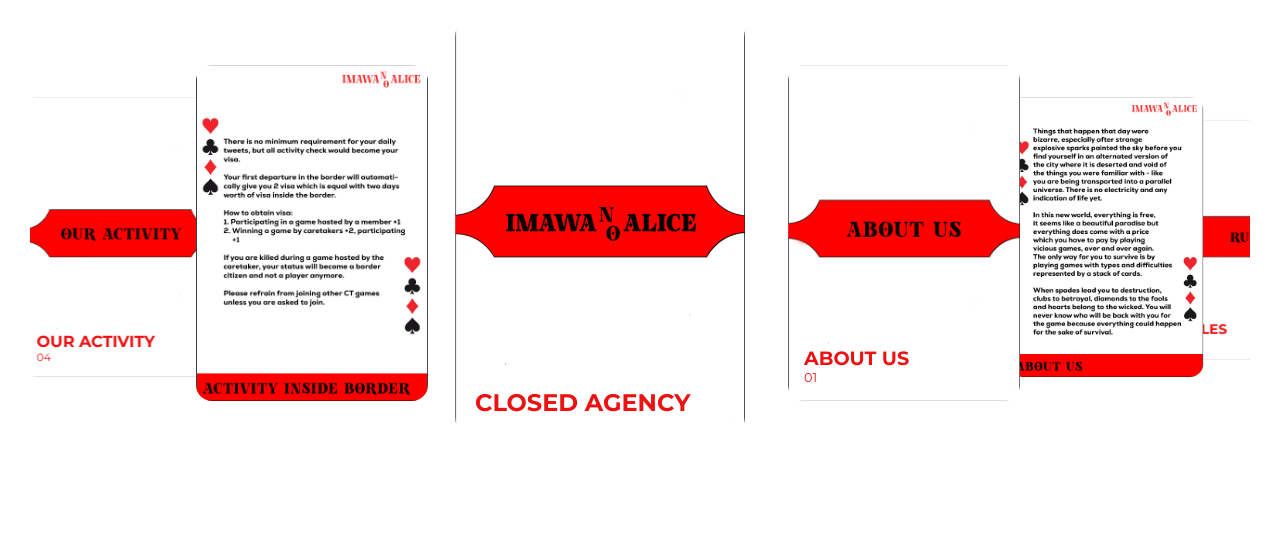
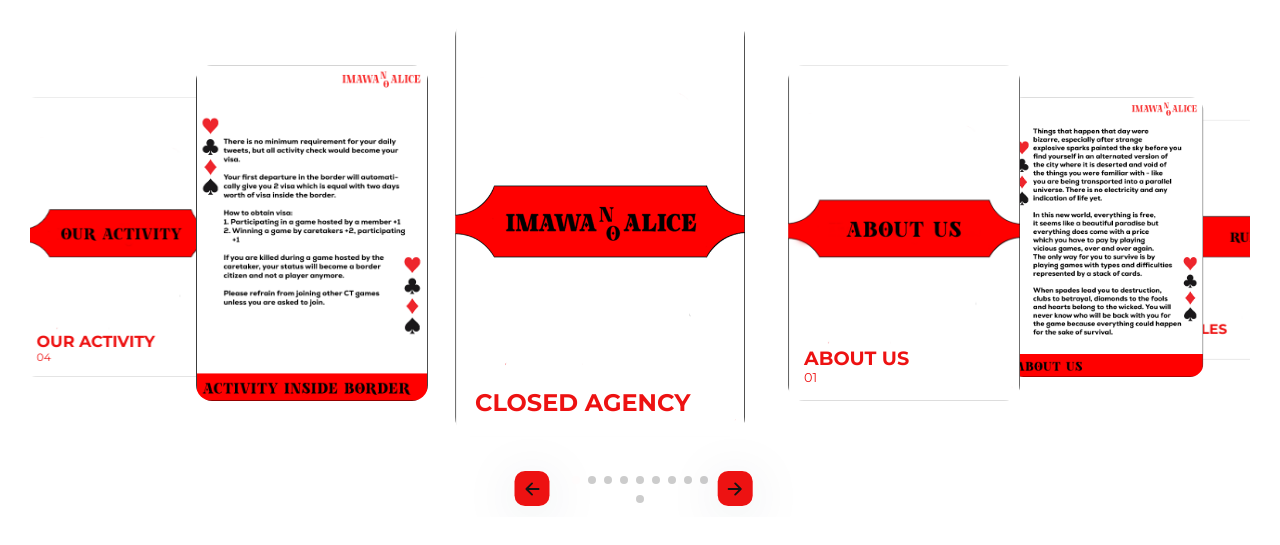
Before and after one commit to imawanoalice/letsplay, a plain HTML site: page index.html in a window 1280 px wide. Shown: the part 287-832 px from the top of the page. Drawn offline with nearby package versions, Linux system fonts and the light colour scheme.

Commit message:
Update index.html

```diff
--- a/index.html
+++ b/index.html
@@ -145,8 +145,20 @@
                 </div>
               </div>
             <!-- Slide11-end -->
-            <div>
+          </div>
 
+          <div class="tranding-slider-control">
+            <div class="swiper-button-prev slider-arrow">
+              <ion-icon name="arrow-back-outline"></ion-icon>
+            </div>
+            <div class="swiper-button-next slider-arrow">
+              <ion-icon name="arrow-forward-outline"></ion-icon>
+            </div>
+            <div class="swiper-pagination"></div>
+          </div>
+
+        </div>
+      </div>
     </section>
 
     <script type="module" src="https://unpkg.com/ionicons@5.5.2/dist/ionicons/ionicons.esm.js"></script>
```
